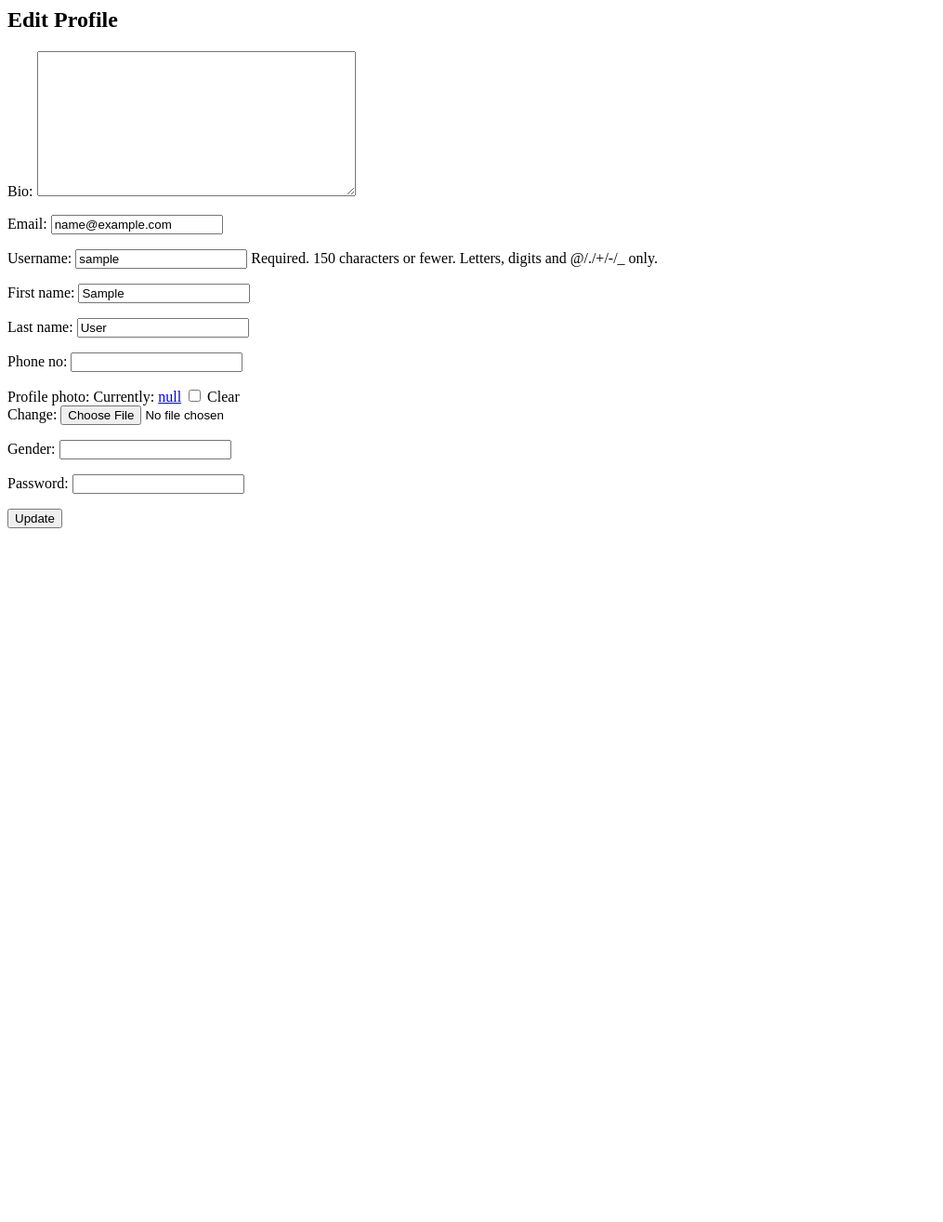
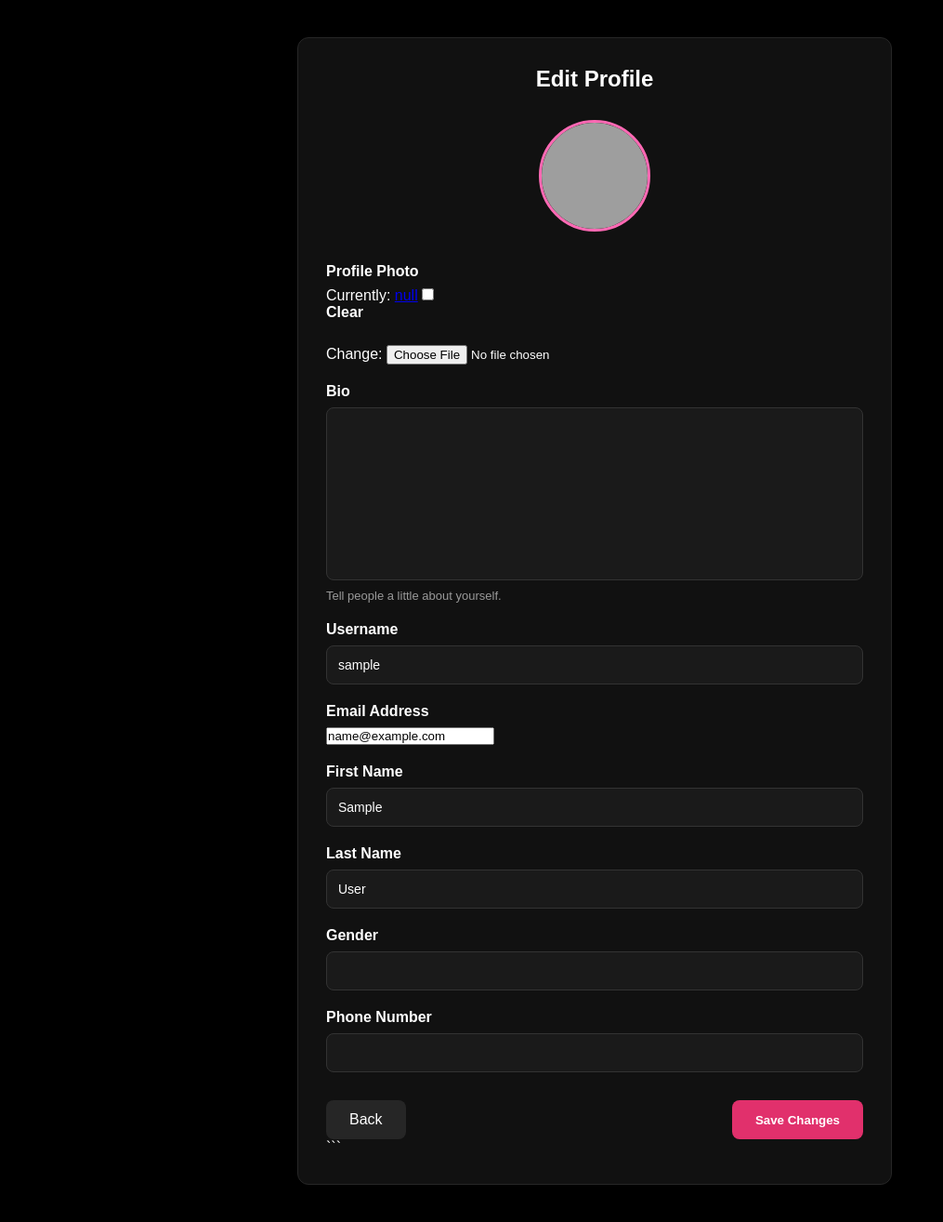
Before and after one commit to Muskan0126/SocialMediaapp, a Django app: page /post/edit-profile in a window 1280 px wide. Shown: the whole page at 93% size, without its empty margins (0-1015 px from the left). Before the commit the page ends 568 px from the top, so only its background shows below. Run offline with Django 5.2, Linux system fonts and the light colour scheme; the visitor is signed in with stand-in values (Sample User, id 1); grey boxes are pictures that could not be loaded.

Commit message:
- Social Media App   - reset password functionality   - story placement   - delete and put profile picture

````diff
--- a/post/forms.py
+++ b/post/forms.py
@@ -1,6 +1,7 @@
 from django import forms
 from .models import Post, Story, User
 import pdb
+from django.contrib.auth.hashers import check_password
 
 class PostForm(forms.ModelForm):
 
@@ -18,7 +19,6 @@ class StoryForm(forms.ModelForm):
 class EditProfileForm(forms.ModelForm):
 
     email = forms.EmailField(required=True)
-    password = forms.CharField(widget=forms.PasswordInput, required=True)
 
     class Meta:
         model = User
@@ -53,12 +53,7 @@ class EditProfileForm(forms.ModelForm):
             raise forms.ValidationError("Email already exists.")
         return email
 
-    def clean_password(self):
-        password = self.cleaned_data.get("password")
-        if password:
-            if password.isdigit() or len(password) < 8:
-                raise forms.ValidationError("Password must contain both characters and numbers, and be over 8 characters long.")
-        return password
+
 
     def clean_phone_no(self):
         phone_no = self.cleaned_data.get("phone_no")
@@ -72,3 +67,67 @@ class EditProfileForm(forms.ModelForm):
         if not gender or gender not in ('M', 'F', 'O'):
             raise forms.ValidationError("Enter Gender. Only 'M', 'F', 'O' allowed.")
         return gender
+
+
+from django import forms
+
+
+class ResetPassword(forms.Form):
+
+    old_password = forms.CharField(
+        widget=forms.PasswordInput
+    )
+
+    new_password = forms.CharField(
+        widget=forms.PasswordInput
+    )
+
+    confirm_password = forms.CharField(
+        widget=forms.PasswordInput
+    )
+
+    def clean_new_password(self):
+        breakpoint()
+        password = self.cleaned_data.get(
+            "new_password"
+        )
+
+        if len(password) < 8:
+
+            raise forms.ValidationError(
+                "Password must be at least 8 characters."
+            )
+
+        if password.isdigit():
+
+            raise forms.ValidationError(
+                "Password cannot contain only numbers."
+            )
+
+        return password
+
+    def clean(self):
+
+        cleaned_data = super().clean()
+
+        new_password = cleaned_data.get(
+            "new_password"
+        )
+
+        confirm_password = cleaned_data.get(
+            "confirm_password"
+        )
+
+        if (
+            new_password
+            and
+            confirm_password
+            and
+            new_password != confirm_password
+        ):
+
+            raise forms.ValidationError(
+                "Passwords do not match."
+            )
+
+        return cleaned_data
--- a/post/templates/post/edit_profile.html
+++ b/post/templates/post/edit_profile.html
@@ -1,14 +1,315 @@
+<!DOCTYPE html>
+
+<html>
+<head>
+<title>Edit Profile</title>
+
+<style>
+
+*{
+    margin:0;
+    padding:0;
+    box-sizing:border-box;
+}
+
+body{
+    background:#000;
+    color:white;
+    font-family:Arial,sans-serif;
+}
+
+.container{
+    width:50%;
+    margin:40px auto;
+    background:#111;
+    border:1px solid #262626;
+    border-radius:12px;
+    padding:30px;
+}
+
+h2{
+    text-align:center;
+    margin-bottom:30px;
+}
+
+.profile-preview{
+    text-align:center;
+    margin-bottom:30px;
+}
+
+.profile-preview img{
+    width:120px;
+    height:120px;
+    border-radius:50%;
+    object-fit:cover;
+    border:3px solid hotpink;
+}
+
+.form-group{
+    margin-bottom:20px;
+}
+
+label{
+    display:block;
+    margin-bottom:8px;
+    font-weight:bold;
+}
+
+input[type="text"],
+textarea{
+    width:100%;
+    padding:12px;
+    background:#1a1a1a;
+    border:1px solid #333;
+    border-radius:8px;
+    color:white;
+    font-size:14px;
+}
+
+input[type="file"]{
+    color:white;
+}
+
+textarea{
+    resize:none;
+    min-height:120px;
+}
+
+.btn-group{
+    display:flex;
+    justify-content:space-between;
+    margin-top:30px;
+}
+
+.save-btn{
+    background:#e1306c;
+    color:white;
+    border:none;
+    padding:12px 25px;
+    border-radius:8px;
+    cursor:pointer;
+    font-weight:bold;
+}
+
+
+.back-btn{
+    text-decoration:none;
+    background:#262626;
+    color:white;
+    padding:12px 25px;
+    border-radius:8px;
+}
+
+.back-btn:hover{
+    background:#333;
+}
+
+.help-text{
+    color:#999;
+    font-size:13px;
+    margin-top:5px;
+}
+
+</style>
+
+</head>
+
+<body>
+
+<div class="container">
+
+
 <h2>Edit Profile</h2>
 
-<form method="post"
-      enctype="multipart/form-data">
+<div class="profile-preview">
 
-    {% csrf_token %}
+    {% if request.user.profile_photo %}
 
-    {{ form.as_p }}
+        <img
+            src="{{ request.user.profile_photo.url }}"
+            alt="Profile Photo"
+        >
 
-    <button type="submit">
-        Update
-    </button>
+    {% else %}
+
+        <img
+            src="https://via.placeholder.com/120"
+            alt="Profile Photo"
+        >
+
+    {% endif %}
+
+</div>
+
+<form
+    method="POST"
+    enctype="multipart/form-data"
+>
+
+{% csrf_token %}
+
+    {% if form.errors %}
+
+    <div style="
+    background:#3b1212;
+    border:1px solid red;
+    padding:15px;
+    margin-bottom:20px;
+    border-radius:8px;
+    color:white;
+    ">
+
+        <h4>Form Errors</h4>
+
+        {% for field, errors in form.errors.items %}
+
+            <p>
+
+                <strong>{{ field }}</strong>
+
+                {% for error in errors %}
+                    <br>
+                    {{ error }}
+                {% endfor %}
+
+            </p>
+
+        {% endfor %}
+
+    </div>
+
+    {% endif %}
+    <div class="form-group">
+
+        <label>
+            Profile Photo
+        </label>
+
+        {{ form.profile_photo }}
+
+    </div>
+
+    <div class="form-group">
+
+        <label>
+            Bio
+        </label>
+
+        {{ form.bio }}
+        {% if form.bio.errors %}
+        <div style="color:#ff4d4d;margin-top:5px;">
+            {{ form.bio.errors }}
+        </div>
+        {% endif %}
+
+        <p class="help-text">
+            Tell people a little about yourself.
+        </p>
+
+    </div>
+
+    <div class="form-group">
+
+        <label>
+            Username
+        </label>
+
+        {{ form.username }}
+        {% if form.username.errors %}
+        <div style="color:#fffc4d;margin-top:5px;">
+            {{ form.username.errors }}
+        </div>
+        {% endif %}
+    </div>
+    <div class="form-group">
+
+        <label>
+            Email Address
+        </label>
+
+        {{ form.email }}
+
+        {% if form.email.errors %}
+        <div style="color:#fffc4d;margin-top:5px;">
+            {{ form.email.errors }}
+        </div>
+        {% endif %}
+    </div>
+    <div class="form-group">
+
+        <label>
+            First Name
+        </label>
+
+        {{ form.first_name }}
+        {% if form.first_name.errors %}
+        <div style="color:#fffc4d;margin-top:5px;">
+            {{ form.first_name.errors }}
+        </div>
+        {% endif %}
+    </div>
+    <div class="form-group">
+
+        <label>
+            Last Name
+        </label>
+
+        {{ form.last_name }}
+
+        {% if form.last_name.errors %}
+        <div style="color:#fffc4d;margin-top:5px;">
+            {{ form.last_name.errors }}
+        </div>
+        {% endif %}
+    </div>
+    <div class="form-group">
+
+        <label>
+            Gender
+        </label>
+
+        {{ form.gender }}
+        {% if form.gender.errors %}
+        <div style="color:#fffc4d;margin-top:5px;">
+            {{ form.gender.errors }}
+        </div>
+        {% endif %}
+    </div>
+    <div class="form-group">
+
+        <label>
+            Phone Number
+        </label>
+
+        {{ form.phone_no }}
+        {% if form.phone_no.errors %}
+        <div style="color:#fffc4d;margin-top:5px;">
+            {{ form.phone_no.errors }}
+        </div>
+        {% endif %}
+    </div>
+    <div class="btn-group">
+
+        <a
+            href="{% url 'profile_view' %}"
+            class="back-btn"
+        >
+            Back
+        </a>
+
+        <button
+            type="submit"
+            class="save-btn"
+        >
+            Save Changes
+        </button>
+
+    </div>
 
 </form>
+```
+
+</div>
+
+</body>
+</html>
--- a/post/views.py
+++ b/post/views.py
@@ -7,6 +7,8 @@ from django.shortcuts import (
 from django.contrib.auth.decorators import login_required
 from django.contrib import messages
 from django.core.paginator import Paginator
+
+from useraccount.forms import ForgotPasswordForm
 from .models import (
     Post,
     Story,
@@ -14,6 +16,9 @@ from .models import (
 )
 from .forms import EditProfileForm, PostForm, StoryForm
 import pdb
+from django.contrib.auth import (
+    authenticate,)
+from django.contrib.auth.hashers import check_password
 
 @login_required
 def home_view(request):
@@ -135,7 +140,7 @@ def delete_post_view(request, post_id):
     )
 
     return redirect(
-        "my_posts"
+        "home"
     )
 
 
@@ -246,3 +251,8 @@ def edit_profile(request):
             "form": form
         }
     )
+
+def forgot_password(request):
+    # You can now instantiate and use the form normally
+    form = ForgotPasswordForm()
+    return render(request, "useraccount/forgot_password.html", {"form": form})
--- a/useraccount/forms.py
+++ b/useraccount/forms.py
@@ -23,16 +23,16 @@ class SignupForm(forms.ModelForm):
 
 class LoginForm(forms.Form):
 
-    username = forms.CharField()
+    username = forms.CharField(widget=forms.TextInput(attrs={'placeholder': 'Enter your user name'}))
 
     password = forms.CharField(
-        widget=forms.PasswordInput()
+        widget=forms.PasswordInput(attrs={'placeholder': 'Enter your password'})
     )
 
 
 class ForgotPasswordForm(forms.Form):
 
-    email = forms.EmailField()
+    email = forms.EmailField(required=True)
 
 
 class ResetPasswordForm(forms.Form):
--- a/useraccount/templates/useraccount/forgot_password.html
+++ b/useraccount/templates/useraccount/forgot_password.html
@@ -1,7 +1,7 @@
-<h2>Forgot Password</h2>
+<h2>Reset Password</h2>
 <body style="background: linear-gradient(45deg, #405de6, #5851db, #833ab4, #c13584, #e1306c, #fd1d1d); min-height: 100vh; margin: 0; display: flex; justify-content: center; align-items: center; flex-direction: column; font-family: sans-serif;"></body>
     <div style="background: white; padding: 30px; border-radius: 10px; box-shadow: 0 4px 15px rgba(0,0,0,0.2); text-align: center; min-width: 300px;">
-        <h2 style="margin-top: 0; color: #333;">Forgot Password</h2>
+        <h2 style="margin-top: 0; color: #333;">Reset Password</h2>
         <form method="post">
             {% csrf_token %}
             {% if messages %}
````
Also changed, not shown: post/templates/post/home.html (+34 -17 lines), post/templates/post/profile_view.html (+15 -4 lines), post/templates/post/reset_password.html (added, +138 -0 lines), post/urls.py (+5 -4 lines).
